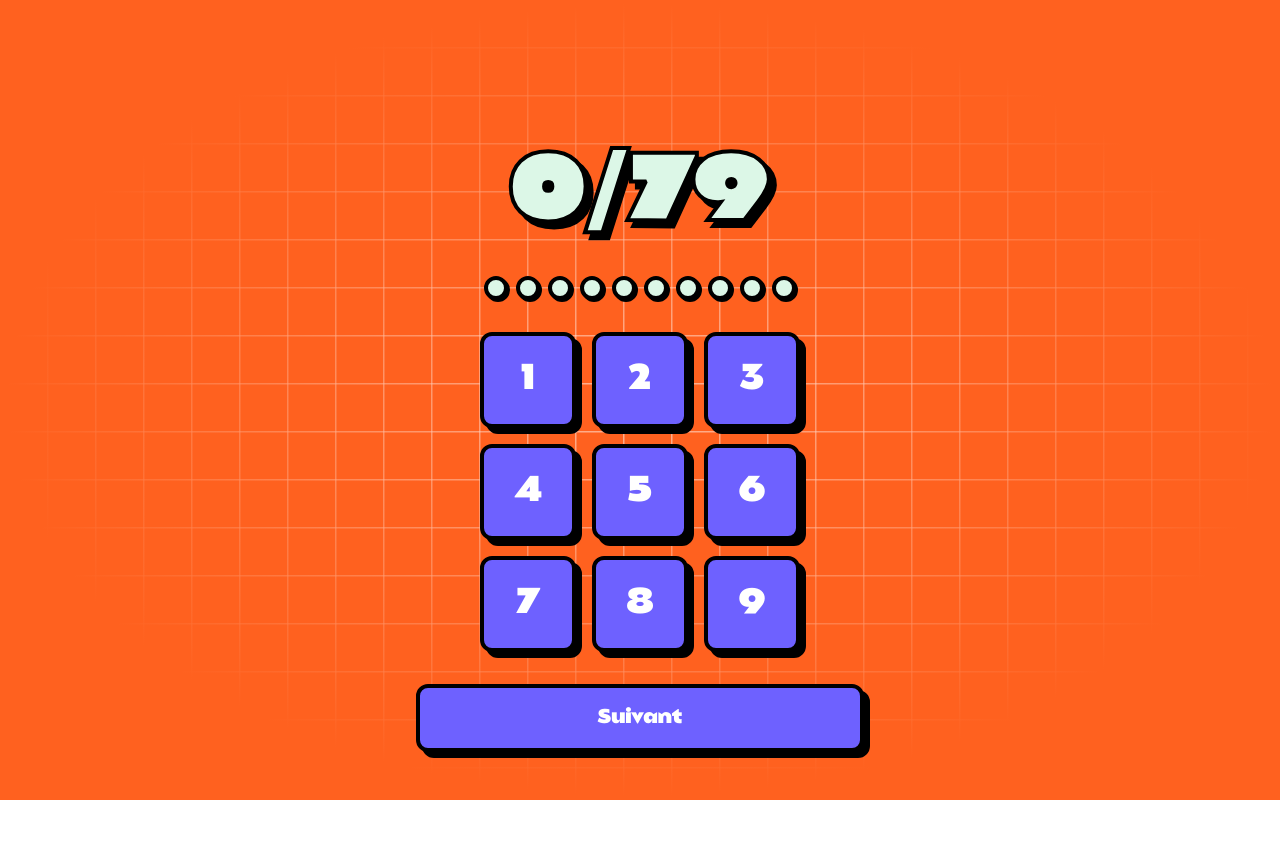
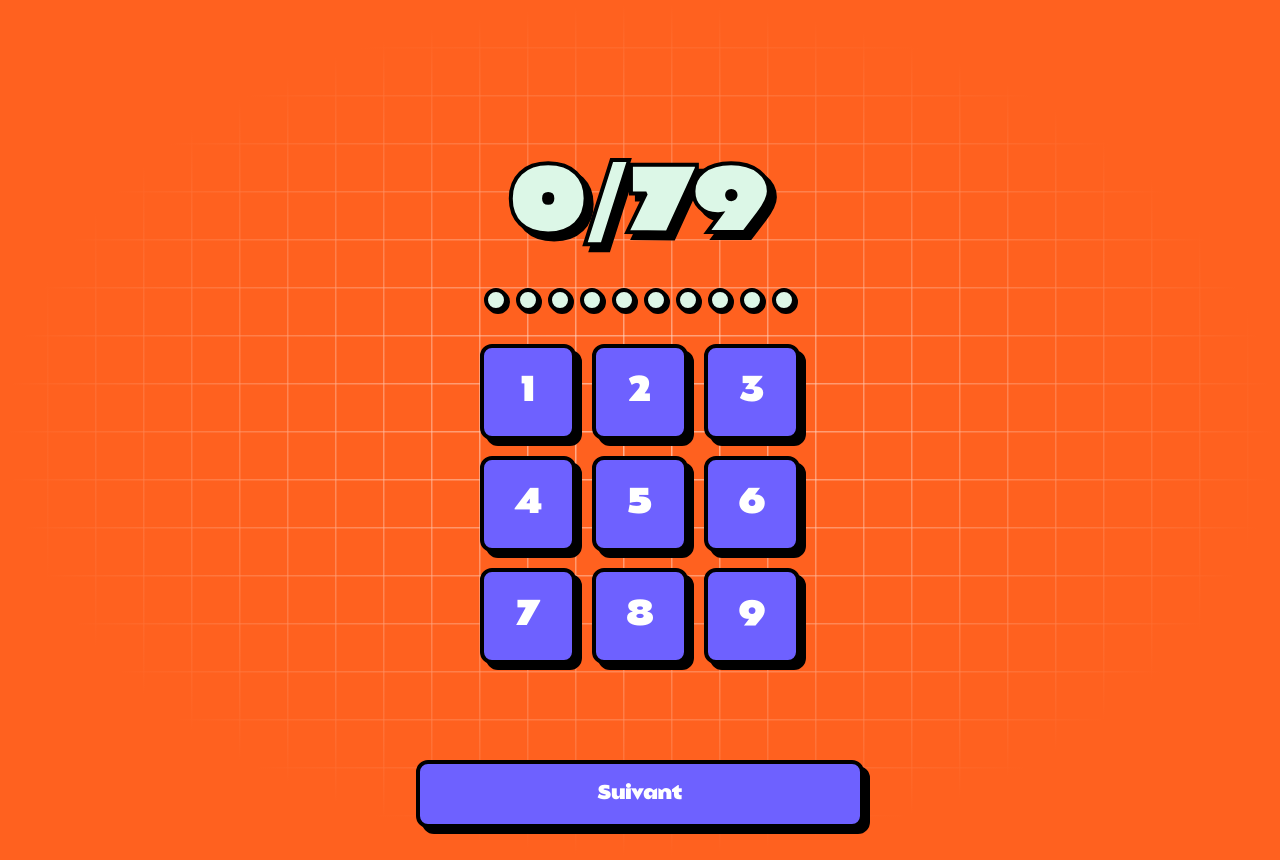
Before and after one commit to git2bezbar/passcode, a React (Vite) app: page / in a window 1280 px wide. Before the commit the page ends 800 px from the top, so only its background shows below. Built offline with nearby package versions, Linux system fonts and the light colour scheme.

Commit message:
fix: removing absolute positioning of some elements

```diff
--- a/src/App.tsx
+++ b/src/App.tsx
@@ -19,7 +19,7 @@ export default function App() {
   const [state, dispatch] = useReducer((state: State, action: any) => {
     return { ...state, ...action };
   }, {
-    isValid: true,
+    isValid: false,
     isFinished: false,
     currentNumber: 0,
     currentPasscode: parseInt(localStorage?.currentPasscode) || 0,
@@ -77,9 +77,9 @@ export default function App() {
   return (
     <>
       <div className="min-h-screen min-w-screen bg-orange-red bg-grid flex flex-col justify-center items-center p-8 gap-8">
-        <div className="absolute left-0 right-0 top-0 p-8 pb-16 sm:pb-12 flex justify-center items-center z-10">
+        <div className="flex justify-center items-center">
           <div className={`max-w-md flex justify-center items-center grow gap-8 transition-all duration-500 ${state.isFinished ? "opacity-1 translate-y-0" : "opacity-0 -translate-y-full"}`}>
-            <Snackbar isValid={state.isValid}>{state.isValid ? "Certified GOAT 🐐" : "Flop monumental j’ai jamais vu ça 💀"}</Snackbar>
+            <Snackbar isValid={state.isValid}>{state.isValid ? "Tu entres dans le cercle des Certified GOAT 🐐" : "Flop monumental j’ai jamais vu ça 💀"}</Snackbar>
           </div>
         </div>
         <Passcode isValid={state.isValid} isFinished={state.isFinished}>
@@ -95,7 +95,7 @@ export default function App() {
             <KeyPadButton key={i} onClick={() => { if (!state.isFinished) handleKeyPadClick(i); }}>{++i}</KeyPadButton>
           ))}
         </div>
-        <div className="absolute left-0 right-0 bottom-0 p-8 pb-16 sm:pb-12 flex justify-center items-center z-10">
+        <div className="flex justify-center items-center self-stretch pt-16">
           <div className="max-w-md flex justify-center items-center grow gap-8">
             {state.currentPasscode > 0 && <Button onClick={previousStep}>Précédent</Button>}
             {state.currentPasscode < (state.passcode.length - 1) && <Button onClick={nextStep}>Suivant</Button>}
```
